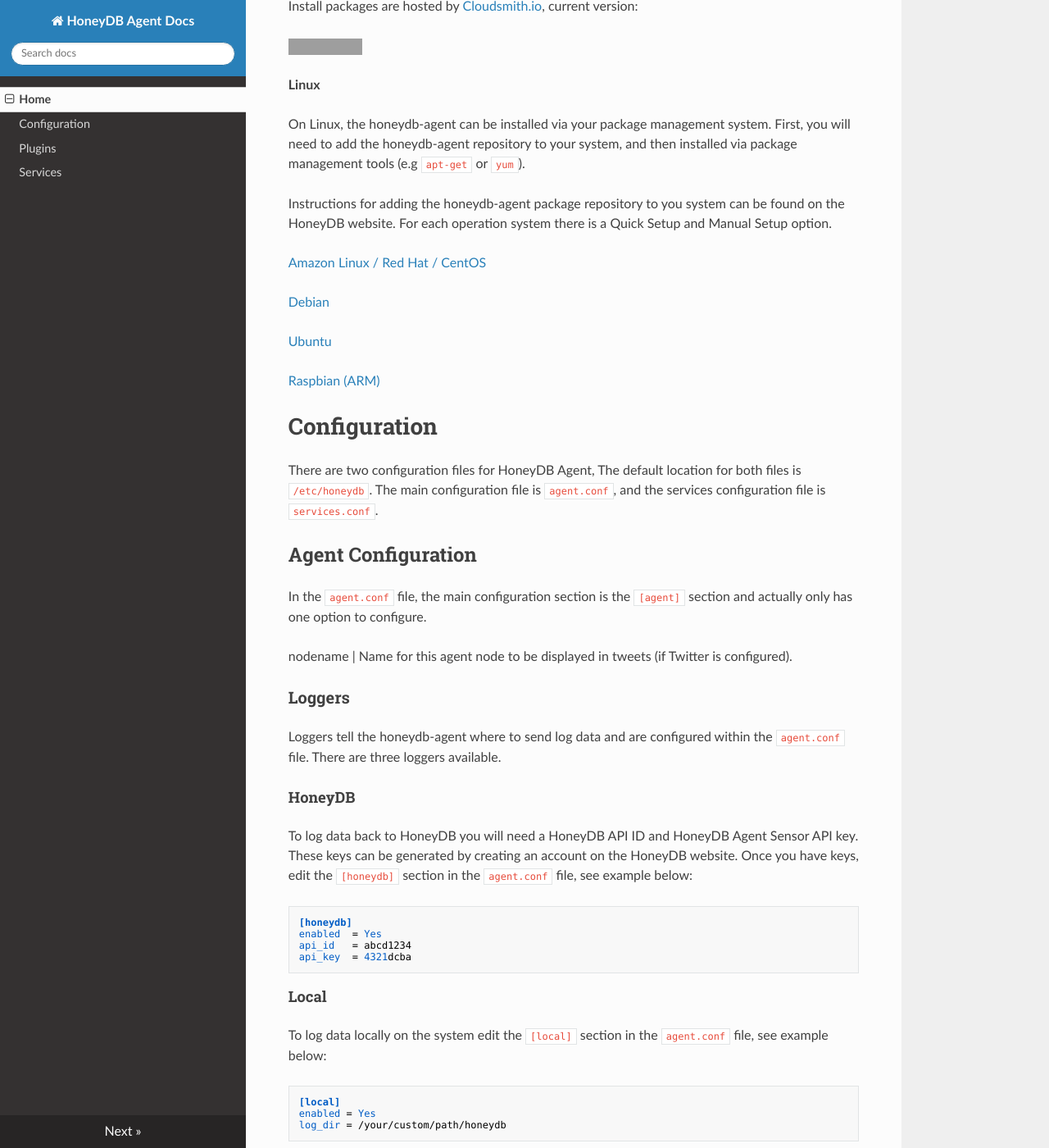
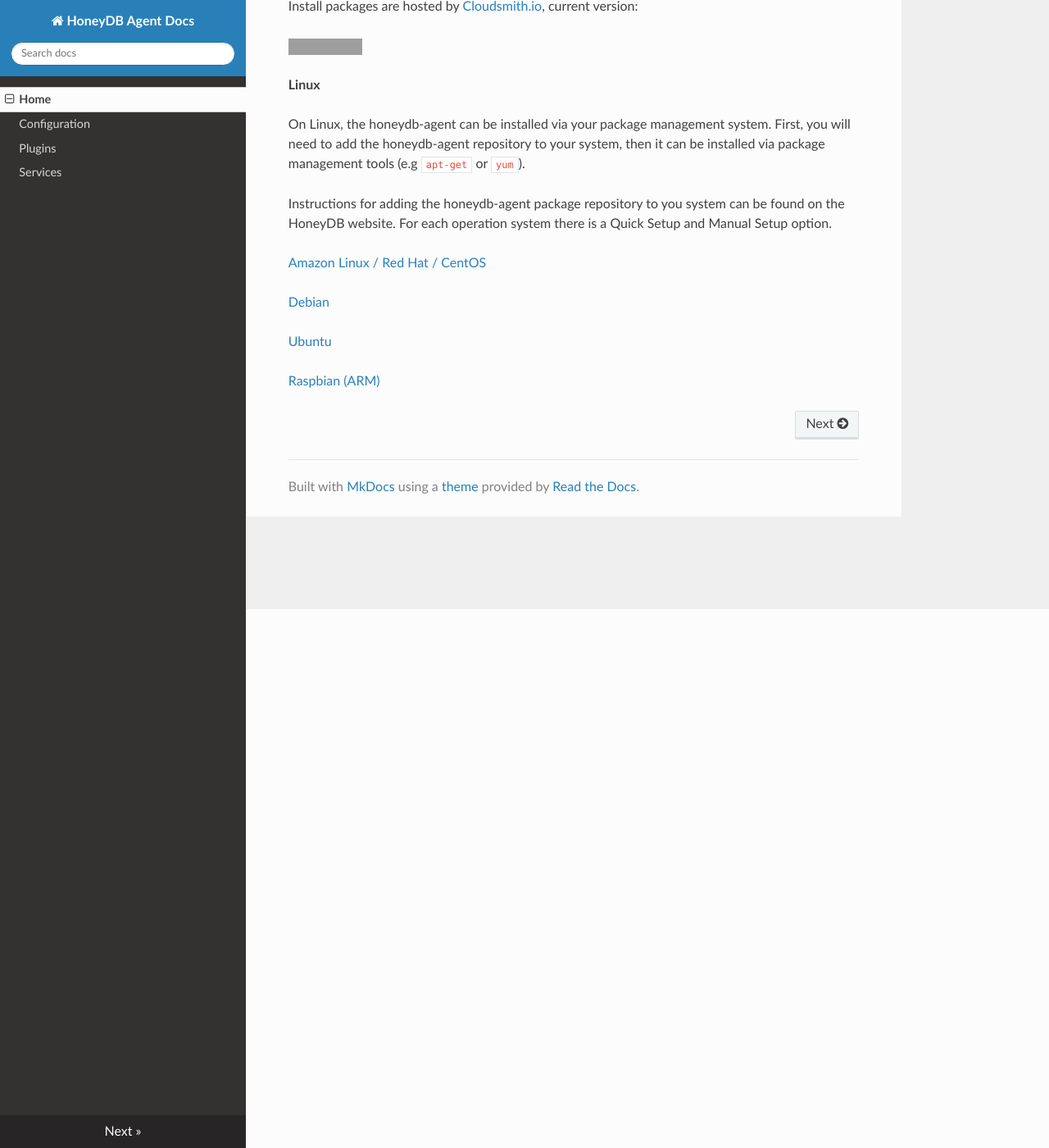
Before and after one commit to honeydbio/honeydb-agent-docs, an MkDocs documentation site: the page built from docs/index.md, in a window 1280 px wide and 1400 px high, scrolled down 657 px. Shown: the whole window at 82% size. Built offline with MkDocs 1.6.1, drawn with Linux system fonts in a browser that asks for light colours; nearby versions of some CDN libraries; old or Windows-style settings are respelled for this version of MkDocs; some of the changed text lies outside the part shown; grey boxes are pictures that could not be loaded.

Commit message:
Update index.md

````diff
--- a/docs/index.md
+++ b/docs/index.md
@@ -18,7 +18,7 @@
 
 **Linux**
 
-On Linux, the honeydb-agent can be installed via your package management system. First, you will need to add the honeydb-agent repository to your system, and then installed via package management tools (e.g `apt-get` or `yum`).
+On Linux, the honeydb-agent can be installed via your package management system. First, you will need to add the honeydb-agent repository to your system, then it can be installed via package management tools (e.g `apt-get` or `yum`).
 
 Instructions for adding the honeydb-agent package repository to you system can be found on the HoneyDB website. For each operation system there is a Quick Setup and Manual Setup option.
 
@@ -29,52 +29,3 @@
 [Ubuntu](https://riskdiscovery.com/honeydb/downloads#ubuntu)
 
 [Raspbian (ARM)](https://riskdiscovery.com/honeydb/downloads#raspbian)
-
-# Configuration
-
-There are two configuration files for HoneyDB Agent, The default location for both files is `/etc/honeydb`. The main configuration file is `agent.conf`, and the services configuration file is `services.conf`.
-
-## Agent Configuration
-
-In the `agent.conf` file, the main configuration section is the `[agent]` section and actually only has one option to configure.
-
-nodename | Name for this agent node to be displayed in tweets (if Twitter is configured).
-
-### Loggers
-
-Loggers tell the honeydb-agent where to send log data and are configured within the `agent.conf` file. There are three loggers available.
-
-#### HoneyDB
-
-To log data back to HoneyDB you will need a HoneyDB API ID and HoneyDB Agent Sensor API key. These keys can be generated by creating an account on the HoneyDB website. Once you have keys, edit the `[honeydb]` section in the `agent.conf` file, see example below:
-
-```
-[honeydb]
-enabled  = Yes
-api_id   = abcd1234
-api_key  = 4321dcba
-```
-
-#### Local
-
-To log data locally on the system edit the `[local]` section in the `agent.conf` file, see example below:
-
-```
-[local]
-enabled = Yes
-log_dir = /your/custom/path/honeydb
-```
-
-#### Twitter
-
-The honeydb-agent can be configured to tweet connection events (not all events are tweeted). To enable the
-Twitter logger you will need to Twitter API credentials, see [https://dev.twitter.com/oauth/application-only](https://dev.twitter.com/oauth/application-only). Edit the `[twitter]` section in the `agent.conf` file, see example below:
-
-```
-[twitter]
-enabled        = Yes
-consumerkey    = abcdefg
-consumersecret = 123456
-oauthtoken     = gfedcba
-oauthsecret    = 654321
-```
````
